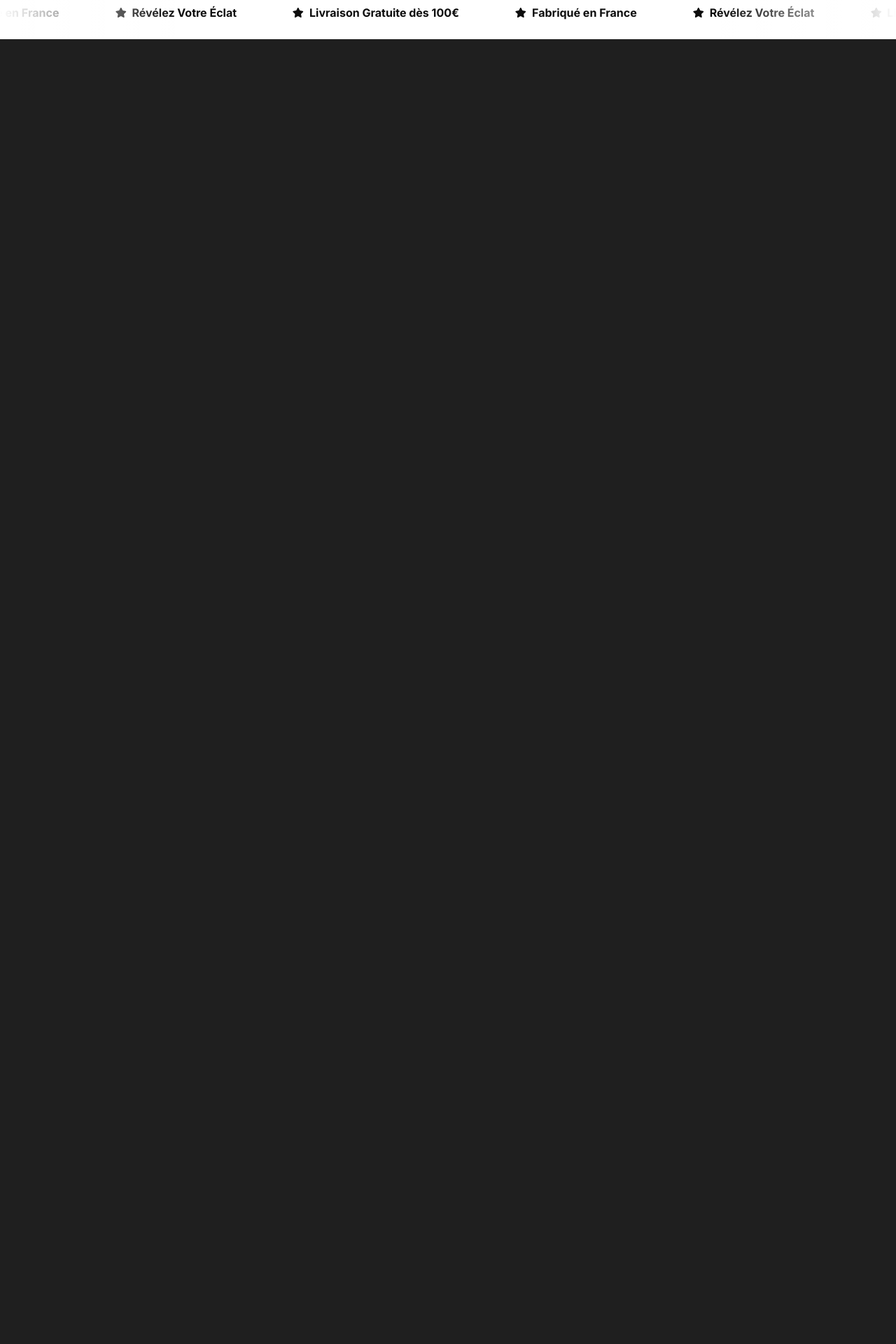
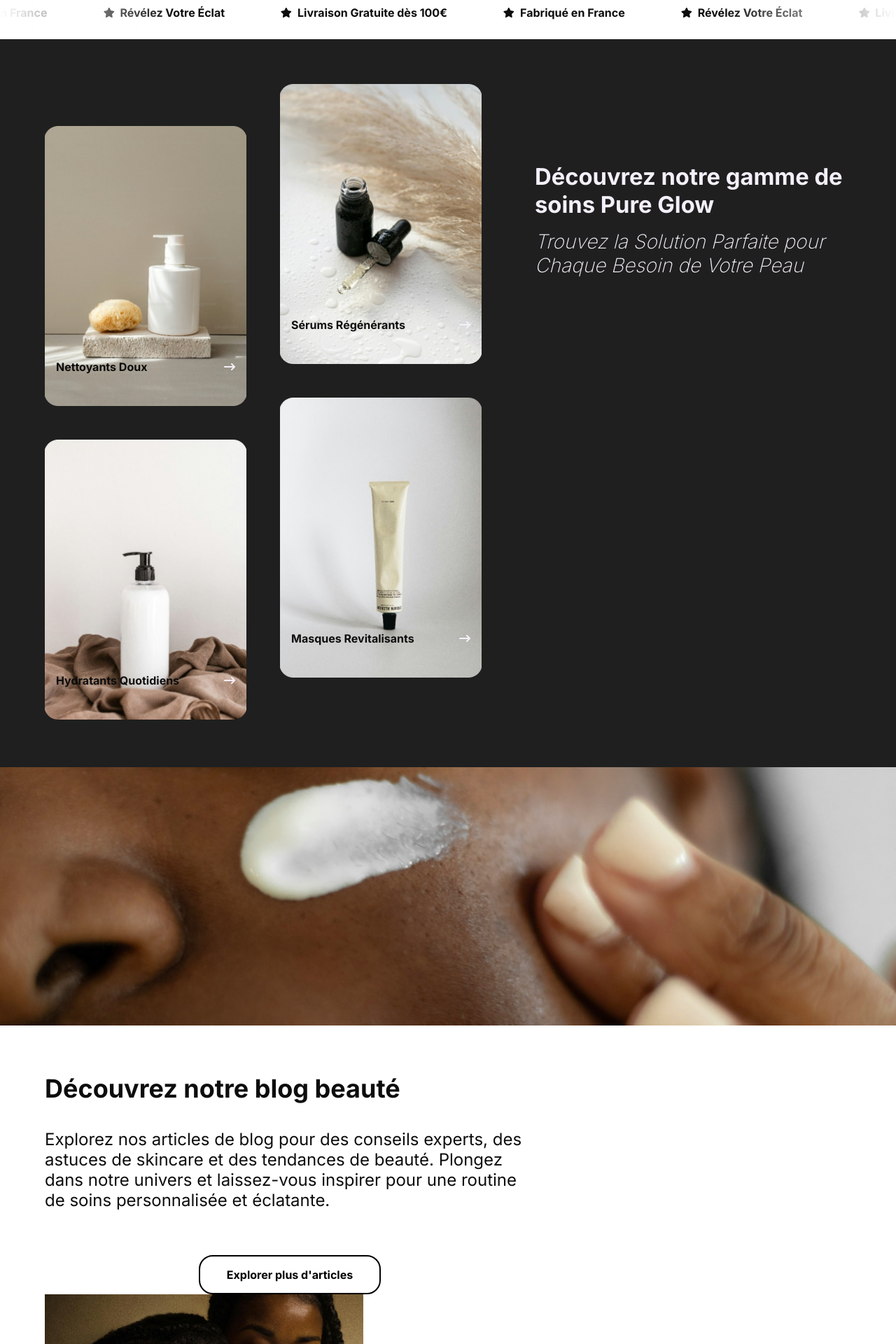
Before and after one commit to willl-8523/complete-pure-glow, a Next.js app: page / in a window 1280 px wide. Shown: the part 820-2740 px from the top of the page at 70% size. Before the commit the page ends 876 px from the top, so only its background shows below. Built offline with nearby package versions, Linux system fonts and the light colour scheme.

Commit message:
Build and re-use Blog, GammePureGlow and  Home components

```diff
--- a/app/page.jsx
+++ b/app/page.jsx
@@ -1,11 +1,5 @@
-import Banner from '@/components/banner/Banner';
-import MessageScrolling from '@/components/message-scrolling/MessageScrolling';
+import Home from '@/components/home/Home';
 
 export default function HomePage() {
-  return (
-    <>
-      <Banner />
-      <MessageScrolling />
-    </>
-  );
+  return <Home />;
 }
--- /dev/null
+++ b/components/blog/Blog.jsx
@@ -0,0 +1,42 @@
+'use client';
+
+import { blog_images } from '@/app/lib/images';
+import classes from './Blog.module.css';
+
+export default function Blog() {
+  return (
+    <section className={classes.container}>
+      <div className={classes.blog}>
+        <div className={classes.desc}>
+          <h3>Découvrez notre blog beauté</h3>
+          <p>
+            Explorez nos articles de blog pour des conseils experts, des astuces
+            de skincare et des tendances de beauté. Plongez dans notre univers
+            et laissez-vous inspirer pour une routine de soins personnalisée et
+            éclatante.
+          </p>
+          <div className={classes.btn}>
+            <button>Explorer plus d'articles</button>
+          </div>
+        </div>
+        <div className={classes.img}>
+          <img src="/images/two_women.png" alt="Picture of two women." />
+        </div>
+      </div>
+      <div className={classes.social__media}>
+        <div className={classes.images}>
+          {blog_images.map((img) => (
+            <img
+              key={img.caption}
+              src={`/images/${img.path}`}
+              alt={img.caption}
+            />
+          ))}
+        </div>
+        <div className={classes.btn}>
+          <button>Suivez-nous sur instagram</button>
+        </div>
+      </div>
+    </section>
+  );
+}
--- /dev/null
+++ b/components/blog/Blog.module.css
@@ -0,0 +1,72 @@
+.container {
+  padding: var(--size-16);
+
+  background-color: var(--color-white);
+  color: var(--color-dark-gray);
+}
+
+.blog {
+  display: flex;
+  justify-content: space-between;
+  flex-wrap: wrap;
+}
+
+.desc {
+  display: flex;
+  flex-direction: column;
+
+  max-width: 700px;
+}
+
+.desc h3 {
+  margin-bottom: var(--size-9);
+
+  font-size: var(--size-9);
+}
+
+.desc p {
+  font-size: var(--size-6);
+}
+
+.btn {
+  width: 260px;
+  margin: var(--size-16) auto 0 auto;
+}
+
+.btn button {
+  width: 100%;
+  height: 100%;
+
+  padding: var(--size-4);
+
+  border-radius: var(--size-5);
+  border: 2px solid var(--color-black);
+  font-weight: bold;
+  font-size: var(--size-4);
+  background-color: var(--color-white);
+  cursor: pointer;
+}
+
+.btn button:hover {
+  background-color: var(--color-black);
+  color: var(--color-white);
+  transition: all .2s ease;
+}
+
+.social__media {
+  margin: var(--size-20) 0 var(--size-10) 0;
+}
+
+.images {
+  display: flex;
+
+  width: 100%;
+  height: 250px;
+}
+
+.images img {
+  width: 20%;
+  height: 100%;
+
+  object-fit: cover;
+}
--- /dev/null
+++ b/components/gamme-pure-glow/GammePureGlow.jsx
@@ -0,0 +1,32 @@
+'use client';
+
+import { pure_glow_range_images } from '@/app/lib/images';
+import classes from './GammePureGlow.module.css';
+import { FaArrowRightLong } from 'react-icons/fa6';
+
+export default function GammePureGlow() {
+  return (
+    <>
+      <section className={classes.container}>
+        <main className={classes.cards}>
+          {pure_glow_range_images.map((img) => (
+            <div key={img.caption} className={classes.card}>
+              <img src={`/images/${img.path}`} alt={img.caption} />
+              <div className={classes.title}>
+                <h4>{img.title}</h4>
+                <FaArrowRightLong />
+              </div>
+            </div>
+          ))}
+        </main>
+        <header className={classes.desc}>
+          <h3>Découvrez notre gamme de soins Pure Glow</h3>
+          <p>Trouvez la Solution Parfaite pour Chaque Besoin de Votre Peau</p>
+        </header>
+      </section>
+      <div className={classes.footer}>
+        <img src="images/put_mask.png" alt="A woman puts lotion on her face." />
+      </div>
+    </>
+  );
+}
--- /dev/null
+++ b/components/gamme-pure-glow/GammePureGlow.module.css
@@ -0,0 +1,79 @@
+.container {
+  display: flex;
+  padding: var(--size-16);
+  margin-bottom: var(--size-16);
+}
+
+.cards {
+  display: flex;
+  flex-wrap: wrap;
+  position: relative;
+  gap: 3rem;
+
+  max-width: 700px;
+}
+
+.card {
+  position: relative;
+
+  max-width: 288px;
+  height: auto;
+
+  overflow: hidden;
+}
+
+.card:nth-child(odd) {
+  top: 60px;
+}
+
+.card img {
+  width: 100%;
+  height: 100%;
+  object-fit: cover;
+}
+
+.card .title {
+  display: flex;
+  justify-content: space-between;
+  align-items: center;
+  position: absolute;
+  bottom: 30px;
+
+  width: 100%;
+
+  padding: 1rem;
+}
+
+.card .title h4 {
+  text-transform: capitalize;
+
+  color: var(--color-dark-gray);
+}
+
+.desc {
+  margin-top: 7rem;
+
+  width: 40%;
+
+  font-size: var(--size-7);
+}
+
+.desc p {
+  margin-top: 1rem;
+
+  font-style: italic;
+  font-size: var(--size-7);
+  font-weight: 200;
+}
+
+.footer {
+  width: 100%;
+  height: auto;
+
+  background-color: var(--color-white);
+}
+
+.footer img {
+  object-fit: cover;
+  width: 100%;
+}
--- /dev/null
+++ b/components/home/Home.jsx
@@ -0,0 +1,18 @@
+'use client';
+
+import React from 'react'
+import Banner from '../banner/Banner';
+import MessageScrolling from '../message-scrolling/MessageScrolling';
+import GammePureGlow from '../gamme-pure-glow/GammePureGlow';
+import Blog from '../blog/Blog';
+
+export default function Home() {
+  return (
+    <>
+      <Banner />
+      <MessageScrolling />
+      <GammePureGlow />
+      <Blog />
+    </>
+  );
+}
```
